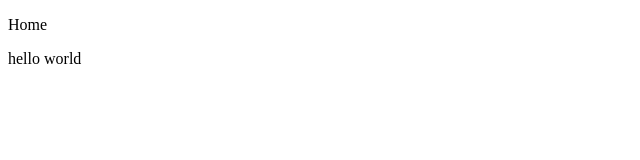
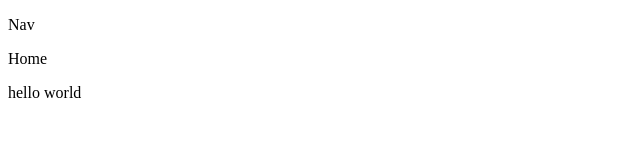
Before and after one commit to frannyngo/Shopping-Cart, a React (Create React App) app: page / in a window 1280 px wide. Shown: the top 160 px of the page, without its empty margins (0-640 px from the left). Built offline with nearby package versions, Linux system fonts and the light colour scheme.

Commit message:
styled components and nav

```diff
--- a/package.json
+++ b/package.json
@@ -14,7 +14,7 @@
     "react-dom": "^18.2.0",
     "react-router-dom": "^6.3.0",
     "react-scripts": "5.0.1",
-    "styled-component": "^2.8.0",
+    "styled-components": "^5.3.5",
     "typescript": "^4.4.2",
     "web-vitals": "^2.1.0"
   },
@@ -41,5 +41,8 @@
       "last 1 firefox version",
       "last 1 safari version"
     ]
+  },
+  "devDependencies": {
+    "@types/styled-components": "^5.1.25"
   }
 }
--- a/src/App.tsx
+++ b/src/App.tsx
@@ -3,10 +3,12 @@ import { Routes, Route } from "react-router-dom";
 import Home from "./pages/Home";
 import About from "./pages/About";
 import Store from "./pages/Store";
+import NavBar from "./components/Nav/NavBar";
 
 function App() {
   return (
     <div>
+      <NavBar />
       <Routes>
         <Route path="/" element={<Home />} />
         <Route path="/about" element={<About />} />
--- /dev/null
+++ b/src/components/Nav/NavBar.tsx
@@ -0,0 +1,3 @@
+export default function NavBar() {
+  return <p>Nav</p>;
+}
--- /dev/null
+++ b/src/components/Nav/NavBarStyles.tsx
@@ -0,0 +1 @@
+import styled from "styled-components";
```
Also changed, not shown: 2 other files (tests, documents, lock files or other folders).
